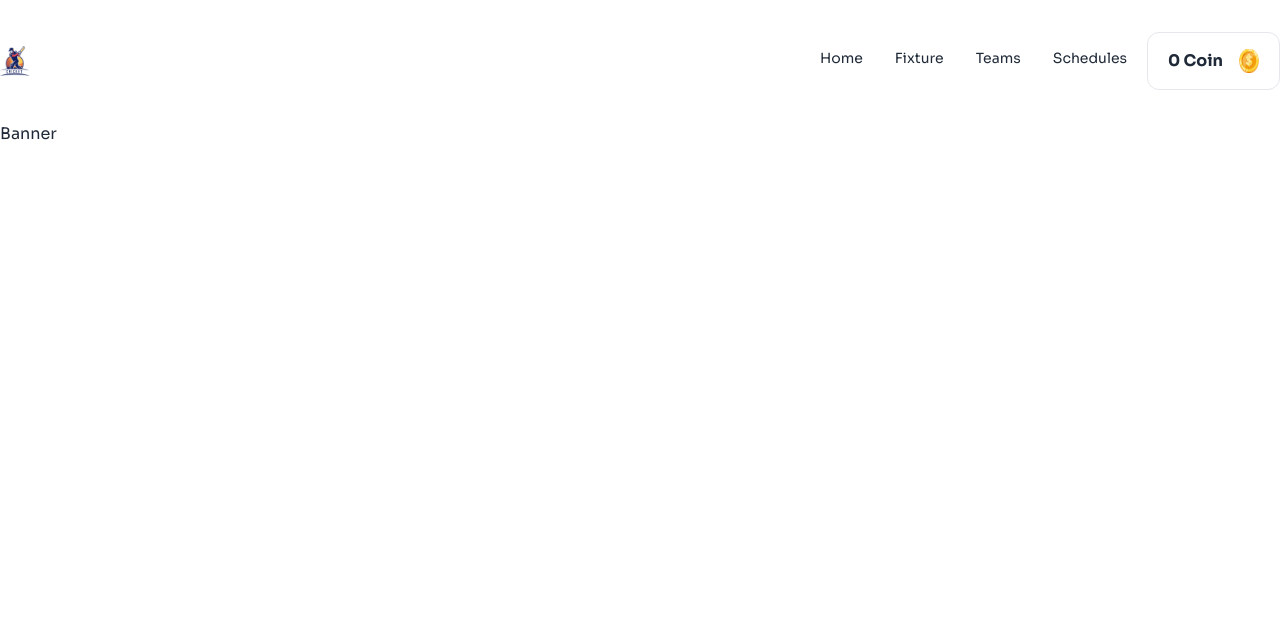
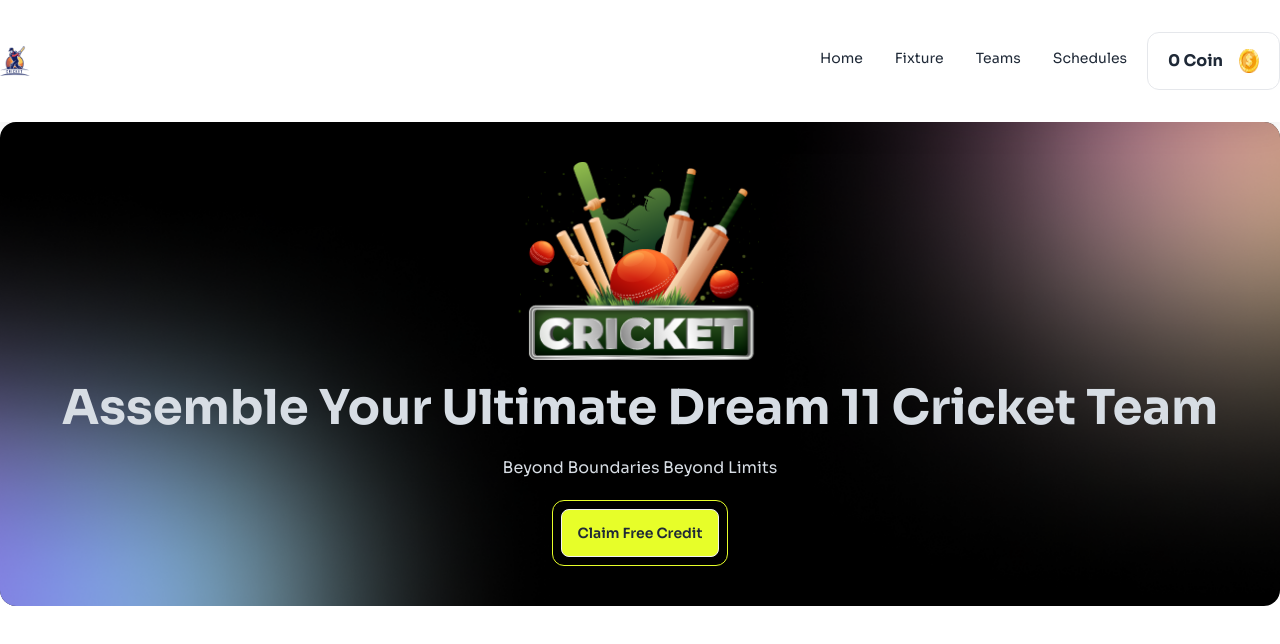
Before and after one commit to mdabdulkyum1/B10-Assignment-7, a React (Vite) app: page / in a window 1280 px wide. Shown: the top 644 px of the page. Built offline with nearby package versions, Linux system fonts and the light colour scheme.

Commit message:
Banner design done and fixed Navbar issue

```diff
--- a/src/components/Banner/Banner.jsx
+++ b/src/components/Banner/Banner.jsx
@@ -1,9 +1,36 @@
-
-
+import BannerMain from '../../assets/banner-main.png'
+import BannerShadow from '../../assets/bg-shadow.png'
 function Banner() {
   return (
-    <div>Banner</div>
-  )
+    <div className="bg-black rounded-2xl">
+      <div
+        className="hero py-10 rounded-2xl"
+        style={{
+          backgroundImage:
+            `url(${BannerShadow})`,
+        }}
+      >
+
+        <div className=" text-neutral-content text-center">
+          <div className="">
+            <div className="flex justify-center">
+              <img src={BannerMain} alt="Bpl" className='w-[100px] lg:w-[248px]'/>
+            </div>
+            <h1 className="my-6 text-xl lg:text-5xl font-bold">Assemble Your Ultimate Dream 11 Cricket Team</h1>
+            <p className="mb-5">
+            Beyond Boundaries Beyond Limits
+            </p>
+            <div className="">
+                <span className='p-2 border border-[#E7FE29] inline-block rounded-xl'>
+
+            <button className="btn bg-[#E7FE29]">Claim Free Credit</button>
+                </span>
+            </div>
+          </div>
+        </div>
+      </div>
+    </div>
+  );
 }
 
-export default Banner
+export default Banner;
--- a/src/components/Navbar/Navbar.jsx
+++ b/src/components/Navbar/Navbar.jsx
@@ -3,7 +3,10 @@ import Dollar from "../../assets/dollar.png";
 import { AiOutlineClose } from "react-icons/ai";
 function Navbar() {
   return (
-    <nav className="sticky top-0 left-0  py-8">
+    <nav className="sticky top-0 left-0  py-8" style={{background: "rgba(255, 255, 255, 0.8)",
+      boxShadow: "0 4px 30px rgba(0, 0, 0, 0.1)",
+      backdropFilter: "blur(27.2px)",
+      }}>
       <div className="flex justify-between">
         <div className="flex items-center gap-4 pl-5 lg:pl-0">
           <div className="lg:hidden">
@@ -35,7 +38,7 @@ function Navbar() {
                   className="drawer-overlay"
                 ></label>
 
-                <ul className="menu bg-base-200 text-base-content min-h-full w-80 p-4 pt-5">
+                <ul className="menu bg-base-200 min-h-full w-80 p-4 pt-5">
                   {/* Sidebar content here */}
                   <span className="flex justify-end">
                     <label
```
